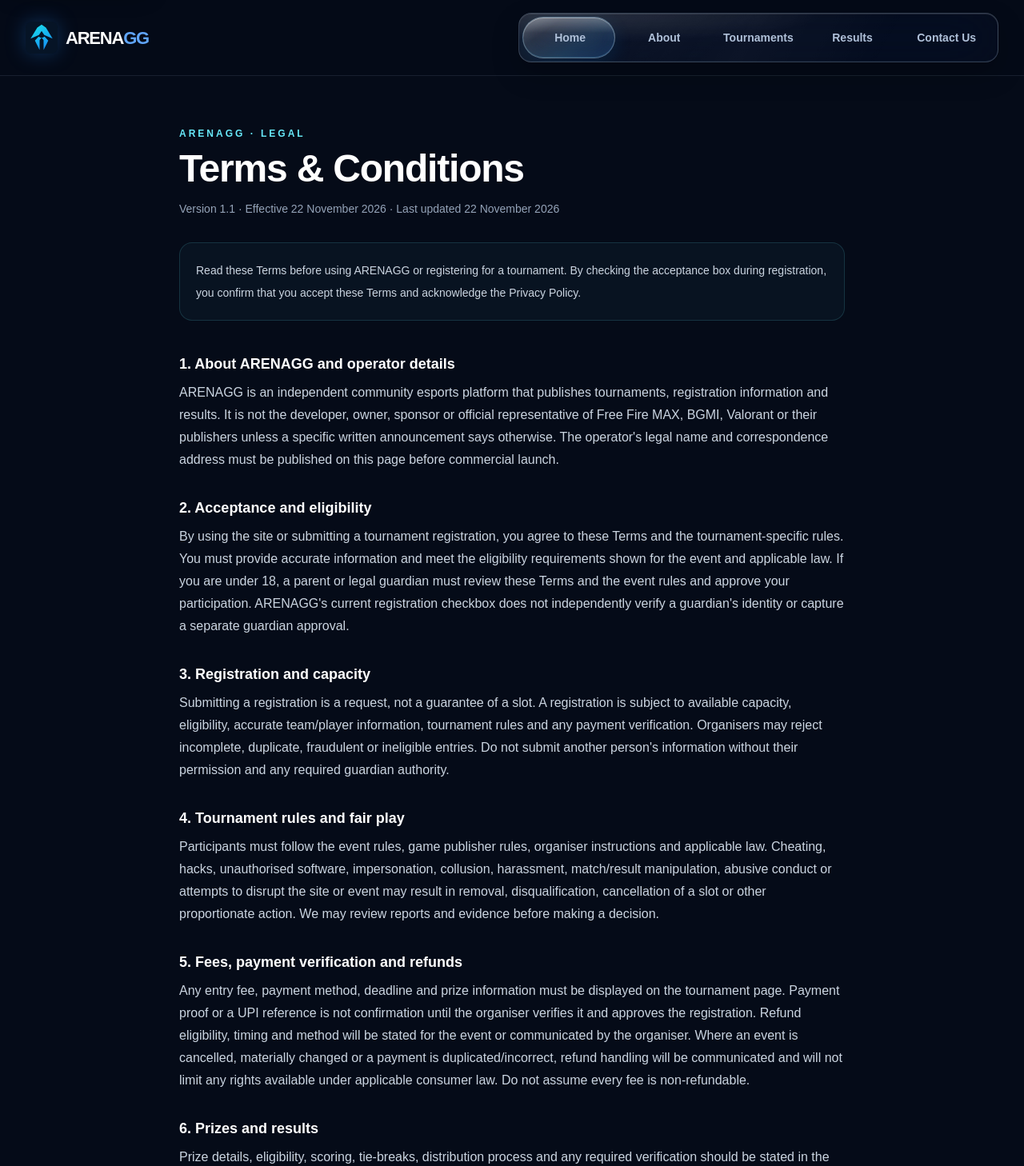
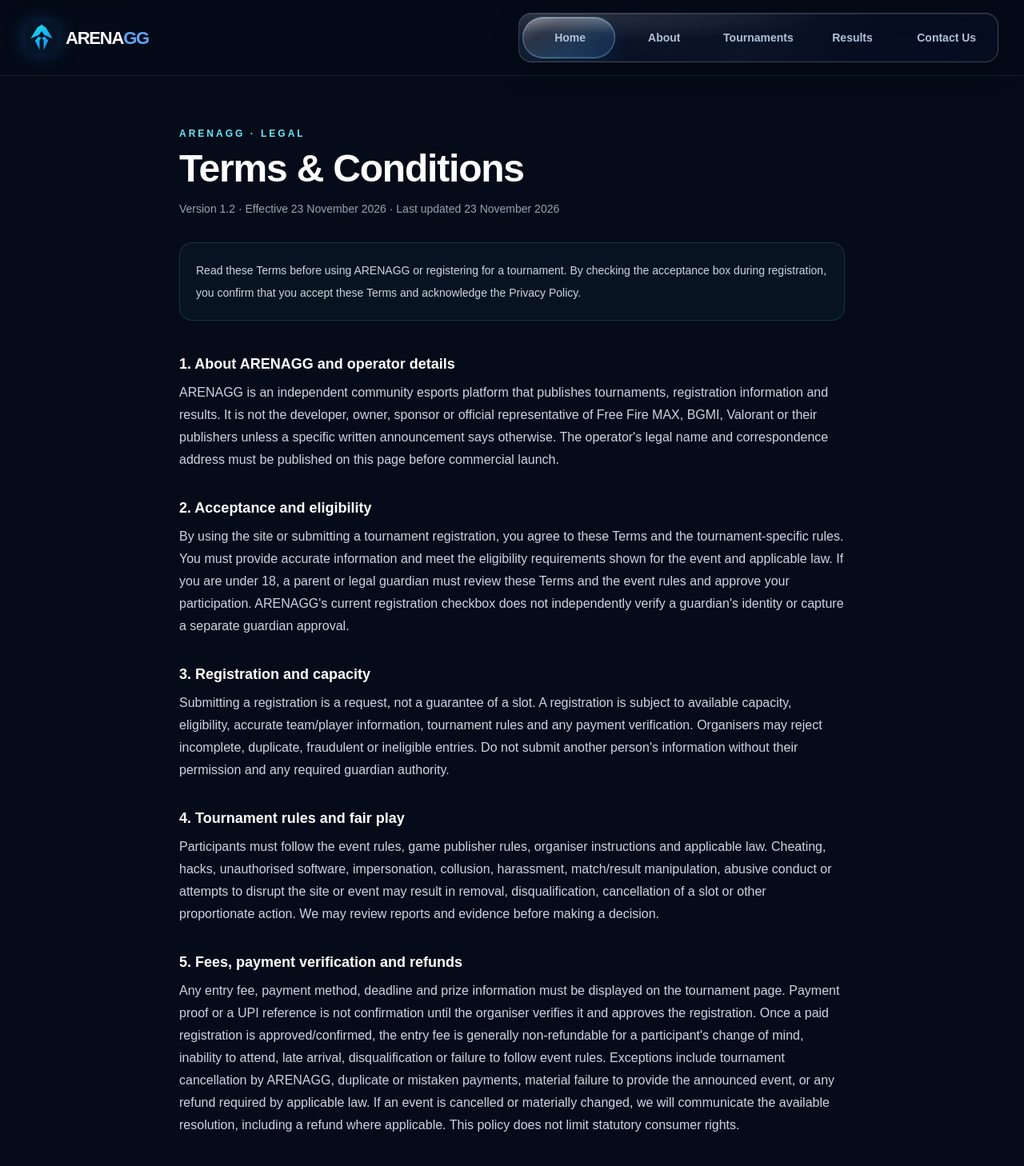
Before and after one commit to MDNOMAANKHAN/arenagg-tournament-app, a Next.js app: page /terms in a window 1280 px wide. Shown: the top 1458 px of the page at 80% size. Built offline with nearby package versions, Linux system fonts and the light colour scheme.

Commit message:
Clarify tournament entry fee refund policy

```diff
--- a/src/app/(site)/terms/page.tsx
+++ b/src/app/(site)/terms/page.tsx
@@ -12,7 +12,7 @@ const sections = [
   ["2. Acceptance and eligibility", "By using the site or submitting a tournament registration, you agree to these Terms and the tournament-specific rules. You must provide accurate information and meet the eligibility requirements shown for the event and applicable law. If you are under 18, a parent or legal guardian must review these Terms and the event rules and approve your participation. ARENAGG's current registration checkbox does not independently verify a guardian's identity or capture a separate guardian approval."],
   ["3. Registration and capacity", "Submitting a registration is a request, not a guarantee of a slot. A registration is subject to available capacity, eligibility, accurate team/player information, tournament rules and any payment verification. Organisers may reject incomplete, duplicate, fraudulent or ineligible entries. Do not submit another person's information without their permission and any required guardian authority."],
   ["4. Tournament rules and fair play", "Participants must follow the event rules, game publisher rules, organiser instructions and applicable law. Cheating, hacks, unauthorised software, impersonation, collusion, harassment, match/result manipulation, abusive conduct or attempts to disrupt the site or event may result in removal, disqualification, cancellation of a slot or other proportionate action. We may review reports and evidence before making a decision."],
-  ["5. Fees, payment verification and refunds", "Any entry fee, payment method, deadline and prize information must be displayed on the tournament page. Payment proof or a UPI reference is not confirmation until the organiser verifies it and approves the registration. Refund eligibility, timing and method will be stated for the event or communicated by the organiser. Where an event is cancelled, materially changed or a payment is duplicated/incorrect, refund handling will be communicated and will not limit any rights available under applicable consumer law. Do not assume every fee is non-refundable."],
+  ["5. Fees, payment verification and refunds", "Any entry fee, payment method, deadline and prize information must be displayed on the tournament page. Payment proof or a UPI reference is not confirmation until the organiser verifies it and approves the registration. Once a paid registration is approved/confirmed, the entry fee is generally non-refundable for a participant's change of mind, inability to attend, late arrival, disqualification or failure to follow event rules. Exceptions include tournament cancellation by ARENAGG, duplicate or mistaken payments, material failure to provide the announced event, or any refund required by applicable law. If an event is cancelled or materially changed, we will communicate the available resolution, including a refund where applicable. This policy does not limit statutory consumer rights."],
   ["6. Prizes and results", "Prize details, eligibility, scoring, tie-breaks, distribution process and any required verification should be stated in the tournament announcement. Results may be reviewed before publication. Prize distribution may require reasonable confirmation of eligibility and payment details. We will communicate material prize-related changes; no prize is guaranteed unless the event announcement confirms it and the participant meets the conditions."],
   ["7. Schedule changes and cancellation", "Organisers may reschedule, change format or cancel an event for technical issues, safety, suspected misconduct, insufficient participation, publisher/platform restrictions or circumstances beyond reasonable control. We will make reasonable efforts to announce material changes through available channels. Fees and prize arrangements for a cancellation will be handled under the event notice and applicable law."],
   ["8. Acceptable website use", "Do not misuse the platform, attempt unauthorised access, interfere with availability, bypass security or rate limits, upload malicious content, scrape or abuse contact/registration systems, impersonate others or use the service unlawfully. We may restrict access to protect the platform and users."],
@@ -28,7 +28,7 @@ export default function TermsPage() {
     <main className="mx-auto w-full max-w-4xl px-4 py-12 sm:px-8 sm:py-16">
       <p className="text-xs font-bold uppercase tracking-[0.25em] text-cyan-300">ARENAGG · Legal</p>
       <h1 className="mt-3 text-3xl font-black tracking-tight text-white sm:text-5xl">Terms & Conditions</h1>
-      <p className="mt-4 text-sm text-slate-400">Version 1.1 · Effective 22 November 2026 · Last updated 22 November 2026</p>
+      <p className="mt-4 text-sm text-slate-400">Version 1.2 · Effective 23 November 2026 · Last updated 23 November 2026</p>
       <div className="mt-8 rounded-2xl border border-cyan-300/15 bg-cyan-300/[0.04] p-5 text-sm leading-7 text-slate-300">
         Read these Terms before using ARENAGG or registering for a tournament. By checking the acceptance box during registration, you confirm that you accept these Terms and acknowledge the Privacy Policy.
       </div>
@@ -41,7 +41,7 @@ export default function TermsPage() {
         ))}
       </div>
       <p className="mt-10 border-t border-white/10 pt-6 text-sm leading-6 text-slate-400">
-        These Terms are a general draft intended to improve clarity and consumer/privacy safeguards. They are not legal advice or a guarantee of compliance. Have the final Terms, fee/refund rules, operator disclosures and minor-participation process reviewed by a qualified lawyer in India before launch.
+        These Terms are a general draft and are not legal advice or a guarantee of compliance. The operator's legal name, correspondence address and designated grievance details still need to be published. Have these Terms, refund rules and the minor-participation process reviewed by a qualified lawyer in India before commercial launch.
       </p>
       <Link href="/privacy" className="mt-5 inline-flex font-semibold text-cyan-300 hover:text-white">Read the Privacy Policy →</Link>
     </main>
```
